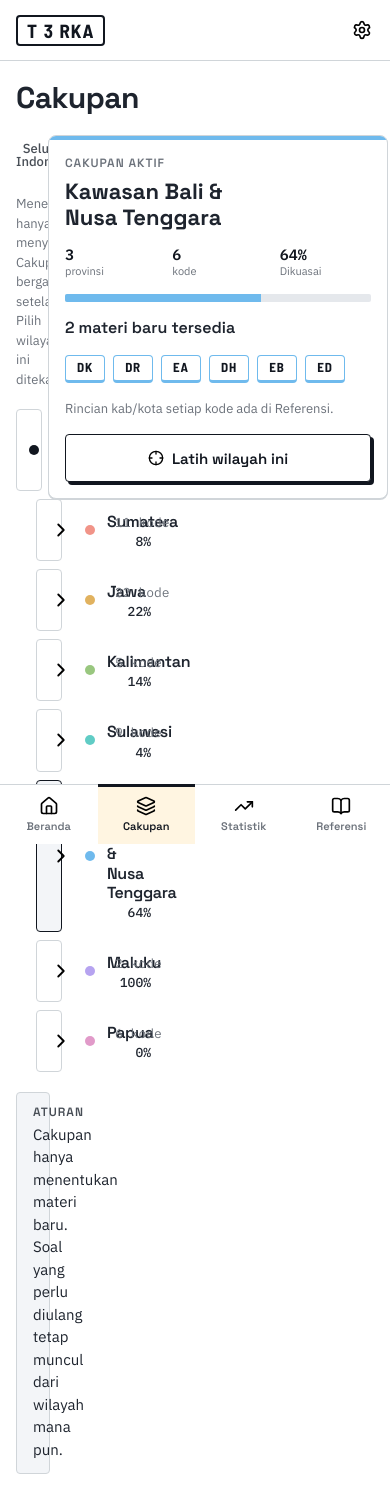
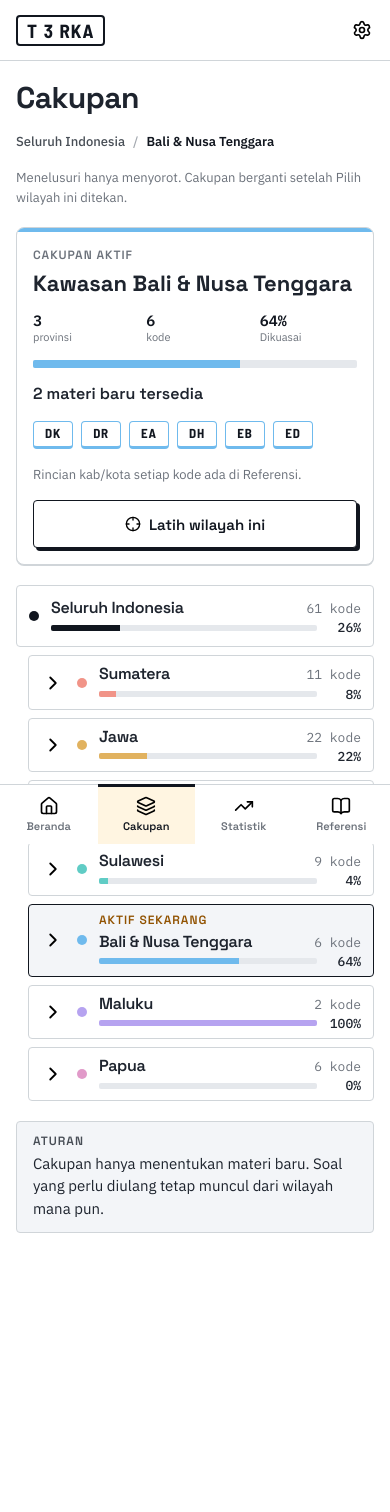
Before and after one commit to dikym/terka, a Next.js app: page /cakupan in a window 390 px wide. Shown: the top 1512 px of the page. After the commit the page ends 1325 px from the top, so only its background shows below. Built offline with nearby package versions, Linux system fonts and the light colour scheme.

Commit message:
feat(cakupan): add phone layout, sticky scope panel and enter to pick a row

```diff
--- a/src/components/screens/cakupan.tsx
+++ b/src/components/screens/cakupan.tsx
@@ -39,7 +39,11 @@ function Meter({
 	);
 }
 
+// Phones indent less and pad nested rows tighter to keep room for the code chips.
+const INDENT = ["p-3", "ml-3 px-3 py-2 lg:ml-5 lg:py-3", "ml-6 px-3 py-2 lg:ml-10 lg:py-3"];
+
 function Row({
+	node,
 	indent,
 	state,
 	chevron,
@@ -48,11 +52,13 @@ function Row({
 	onToggle,
 	children
 }: {
-	indent: "ml-0" | "ml-5" | "ml-10";
+	indent: 0 | 1 | 2;
 	state: "idle" | "highlight" | "active";
 	chevron?: "open" | "closed";
 	dot: string;
 	onClick?: () => void;
+	/** The node this row highlights; Enter on the highlighted row picks it. */
+	node?: Node;
 	onToggle?: () => void;
 	children: React.ReactNode;
 }) {
@@ -64,7 +70,7 @@ function Row({
 	const Tag = onClick ? "button" : "div";
 	return (
 		<div
-			className={`flex min-h-12 items-center gap-3 rounded-sm p-3 text-left ${indent} ${look}`}
+			className={`flex min-h-12 items-center gap-3 rounded-sm text-left ${INDENT[indent]} ${look}`}
 		>
 			{chevron && (
 				<button
@@ -78,7 +84,7 @@ function Row({
 				</button>
 			)}
 			<Tag
-				{...(onClick ? { type: "button" as const, onClick } : {})}
+				{...(onClick ? { type: "button" as const, onClick, "data-node": node } : {})}
 				className={`flex min-w-0 flex-1 items-center gap-3 text-left ${onClick ? "cursor-pointer" : ""}`}
 			>
 				<span className={`size-2.5 flex-none rounded-full ${dot}`} />
@@ -111,8 +117,8 @@ function NodeHeading({
 
 function ProvinceRow({ province, group }: { province: Province; group: GroupId }) {
 	return (
-		<Row indent="ml-10" state="idle" dot={GROUP_BG[group]}>
-			<span className="flex items-start justify-between gap-2">
+		<Row indent={2} state="idle" dot={GROUP_BG[group]}>
+			<span className="flex flex-wrap items-start justify-between gap-x-2 gap-y-1.5">
 				<span className="min-w-0 font-sans text-body-md leading-[1.2] font-medium tracking-title">
 					{province.name}
 				</span>
@@ -273,13 +279,14 @@ export function Cakupan({ loading }: { loading: boolean }) {
 				{ key: event.key, target: event.target as HTMLElement },
 				"app"
 			);
-			if (
-				action === "confirm" &&
-				highlight &&
-				highlight !== active &&
-				event.target === document.body
-			)
-				pick();
+			if (!highlight || highlight === active) return;
+			const target = event.target as HTMLElement;
+			// A row button keeps focus after its click; Enter there picks instead of clicking again.
+			const onHighlightedRow =
+				event.key === "Enter" &&
+				target.closest("[data-node]")?.getAttribute("data-node") === highlight;
+			if (onHighlightedRow) event.preventDefault();
+			if ((action === "confirm" && target === document.body) || onHighlightedRow) pick();
 		};
 		window.addEventListener("keydown", onKey);
 		return () => window.removeEventListener("keydown", onKey);
@@ -295,8 +302,9 @@ export function Cakupan({ loading }: { loading: boolean }) {
 					<h1 className="type-screen-title">Cakupan</h1>
 				</div>
 			</div>
-			<div className="grid grid-cols-[minmax(0,1fr)_340px] items-start gap-8">
-				<div className="flex min-w-0 flex-col gap-5">
+			{/* On a phone the left column dissolves so the panel can sit between the intro and the tree. */}
+			<div className="grid grid-cols-1 items-start gap-5 lg:grid-cols-[minmax(0,1fr)_340px] lg:gap-8">
+				<div className="contents lg:flex lg:min-w-0 lg:flex-col lg:gap-5">
 					<div className="flex items-center gap-2 font-sans text-body-sm leading-none font-medium text-ink-700">
 						{shown === "national" ? (
 							<span className="font-semibold text-ink-1000" aria-current="location">
@@ -327,9 +335,10 @@ export function Cakupan({ loading }: { loading: boolean }) {
 						Menelusuri hanya menyorot. Cakupan berganti setelah Pilih wilayah ini
 						ditekan.
 					</p>
-					<div className="flex flex-col gap-2">
+					<div className="order-1 flex flex-col gap-2 lg:order-none">
 						<Row
-							indent="ml-0"
+							node="national"
+							indent={0}
 							state={loading ? "idle" : state("national")}
 							dot={loading ? "bg-ink-100" : "bg-ink-1000"}
 							onClick={loading ? undefined : () => setHighlight("national")}
@@ -354,7 +363,8 @@ export function Cakupan({ loading }: { loading: boolean }) {
 							return (
 								<div key={group.id} className="contents">
 									<Row
-										indent="ml-5"
+										node={group.id}
+										indent={1}
 										state={loading ? "idle" : state(group.id)}
 										chevron={expanded ? "open" : "closed"}
 										dot={loading ? "bg-ink-100" : GROUP_BG[group.id]}
@@ -399,7 +409,7 @@ export function Cakupan({ loading }: { loading: boolean }) {
 							);
 						})}
 					</div>
-					<div className="flex items-center justify-between gap-4 rounded-sm border border-ink-200 bg-paper-50 px-4 py-3">
+					<div className="order-1 flex items-center justify-between gap-4 rounded-sm border border-ink-200 bg-paper-50 px-4 py-3 lg:order-none">
 						<div className="flex min-w-0 flex-col gap-1">
 							<span className="type-label text-ink-700">Aturan</span>
 							<span className="text-ink-900 type-body">
@@ -409,7 +419,7 @@ export function Cakupan({ loading }: { loading: boolean }) {
 						</div>
 					</div>
 				</div>
-				<aside className="flex min-w-0 flex-col gap-5">
+				<aside className="flex min-w-0 flex-col gap-5 lg:sticky lg:top-8">
 					<Panel node={shown} active={shown === active} loading={loading} onPick={pick} />
 				</aside>
 			</div>
```
